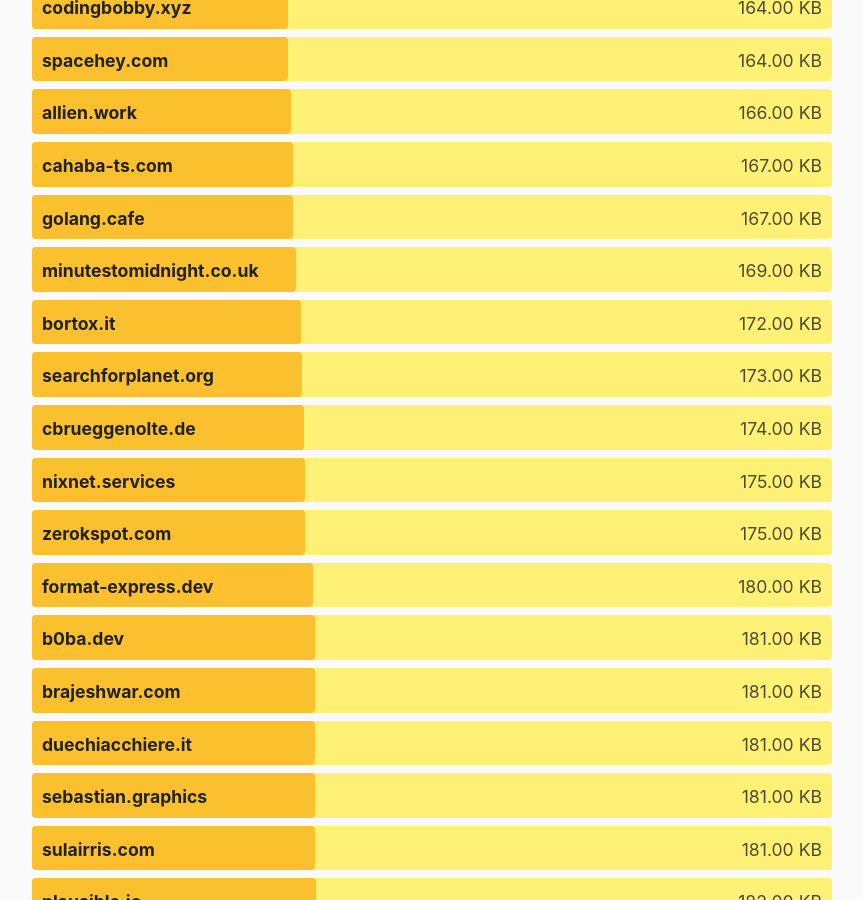
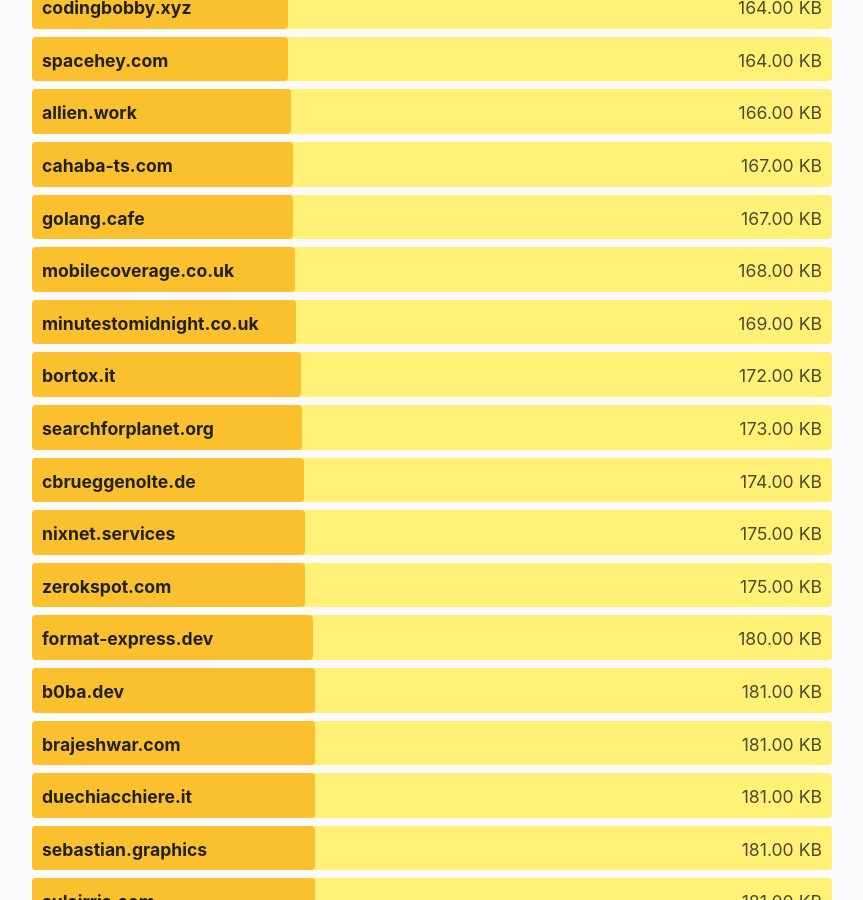
Before and after one commit to kevquirk/512kb.club, a Jekyll site: the page built from index.md, in a window 1280 px wide and 900 px high, scrolled down 20158 px. Shown: the whole window, without its empty margins (208-1071 px from the left). Built offline with Jekyll 4.4.1, drawn with Linux system fonts in a browser that asks for light colours.

Commit message:
Add mobilecoverage.co.uk

```diff
--- a/_data/sites.yml
+++ b/_data/sites.yml
@@ -1543,6 +1543,11 @@
   size: 9.8
   last_checked: 2022-05-06
 
+- domain: mobilecoverage.co.uk
+  url: https://www.mobilecoverage.co.uk
+  size: 168
+  last_checked: 2022-10-21
+
 - domain: mogwai.be
   url: https://mogwai.be/
   size: 26.3
```
